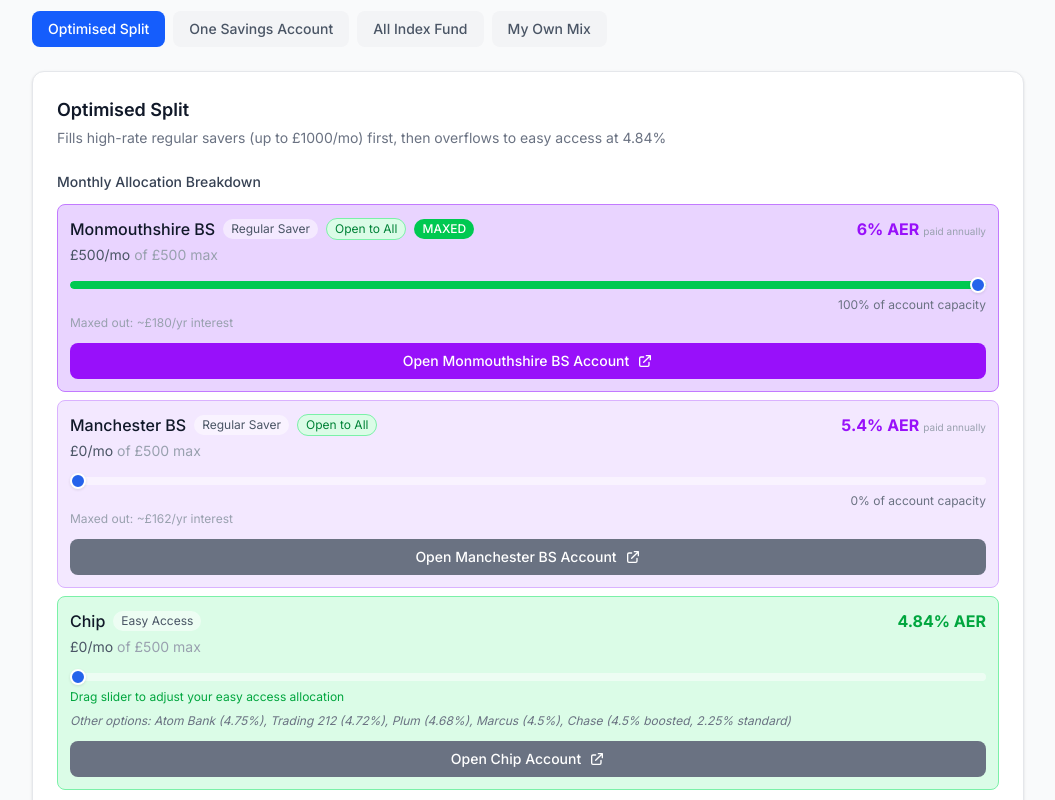
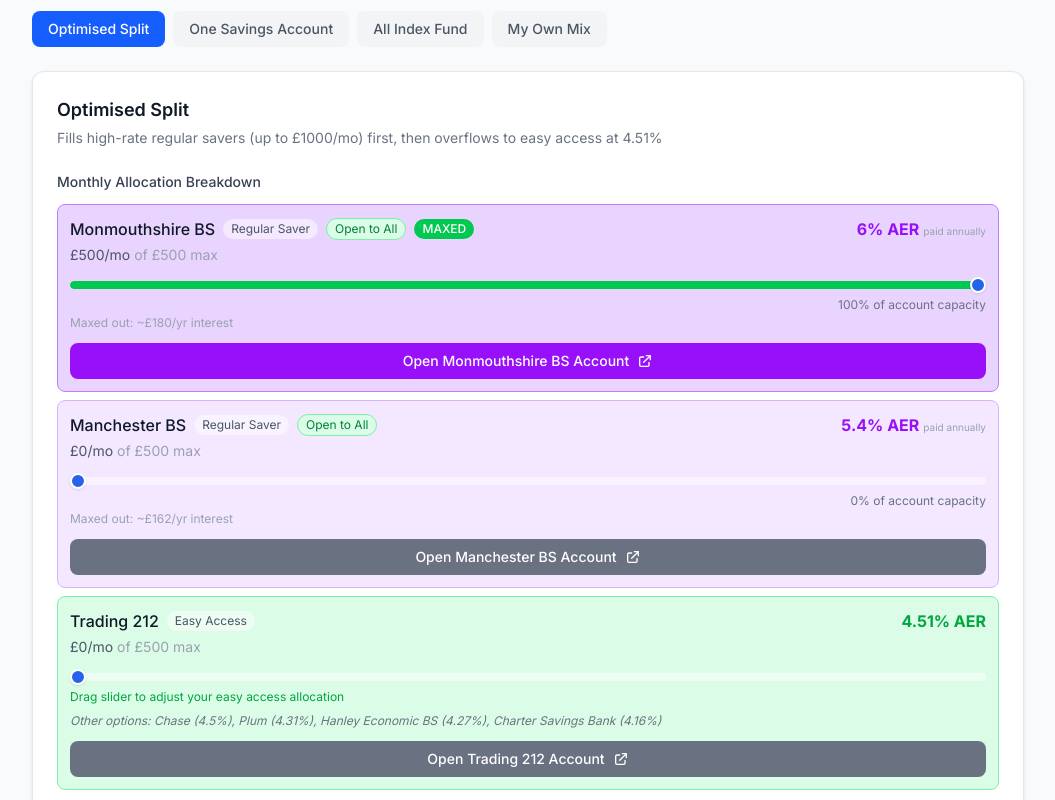
Before and after one commit to nelsoniu/uk-savings-sim, a Next.js app: page / in a window 1280 px wide. Shown: the part 520-1320 px from the top of the page, without its empty margins (112-1167 px from the left). Built offline with nearby package versions, Linux system fonts and the light colour scheme.

Commit message:
Replace easy-access accounts with MSE-verified data (1 May 2026): Trading 212 4.51%, Chase 4.5%, Plum 4.31%, Hanley Economic 4.27%, Charter Savings 4.16%

```diff
--- a/src/components/AllocationBreakdown.tsx
+++ b/src/components/AllocationBreakdown.tsx
@@ -253,7 +253,7 @@
               {/* Easy access note about other options */}
               {item.type === 'easyAccess' && (
                 <p className="text-xs text-gray-500 dark:text-gray-400 mt-2 italic">
-                  Other options: Atom Bank (4.75%), Trading 212 (4.72%), Plum (4.68%), Marcus (4.5%), Chase (4.5% boosted, 2.25% standard)
+                  Other options: Chase (4.5%), Plum (4.31%), Hanley Economic BS (4.27%), Charter Savings Bank (4.16%)
                 </p>
               )}
               {/* Individual account CTA button */}
--- a/src/components/StrategyTabs.tsx
+++ b/src/components/StrategyTabs.tsx
@@ -66,10 +66,10 @@
     },
     oneSavings: {
       title: 'One Savings Account',
-      description: `All savings into Marcus at ${accounts.defaultEasyAccessRate}% - simple and FSCS protected`,
+      description: `All savings into Trading 212 Cash ISA at ${accounts.defaultEasyAccessRate}% — simple, tax-free, and FSCS protected`,
       result: oneSavingsResult,
-      affiliateUrl: '#marcus',
-      affiliateText: 'Open Marcus Account',
+      affiliateUrl: '#trading212',
+      affiliateText: 'Open Trading 212 ISA',
     },
     allIndex: {
       title: 'All Index Fund',
--- a/src/data/accounts.json
+++ b/src/data/accounts.json
@@ -291,59 +291,70 @@
   ],
   "easyAccess": [
     {
-      "id": "chip",
-      "name": "Instant Access Saver",
-      "provider": "Chip",
-      "rate": 4.84,
-      "minDeposit": 1,
-      "maxBalance": 100000,
-      "requirements": "App only",
-      "affiliateUrl": "https://www.getchip.uk/savings-accounts",
-      "interestPayout": "monthly"
-    },
-    {
-      "id": "atom-bank",
-      "name": "Instant Saver",
-      "provider": "Atom Bank",
-      "rate": 4.75,
-      "minDeposit": 1,
-      "maxBalance": 100000,
-      "requirements": "App only",
-      "affiliateUrl": "https://www.atombank.co.uk/savings/instant-saver/",
-      "interestPayout": "monthly"
-    },
-    {
       "id": "trading212",
       "name": "Cash ISA",
       "provider": "Trading 212",
-      "rate": 4.72,
+      "rate": 4.51,
+      "rateType": "variable",
+      "interestPayout": "monthly",
       "minDeposit": 1,
       "maxBalance": 20000,
-      "requirements": "ISA allowance",
-      "affiliateUrl": "https://www.trading212.com/cash-isa",
-      "interestPayout": "daily"
+      "eligibility": "open-to-all",
+      "requirements": "3.6% variable + 0.91% 1yr newbie bonus. Cash ISA — £20k annual allowance. Flexible ISA.",
+      "affiliateUrl": "https://www.trading212.com/cash-isa"
+    },
+    {
+      "id": "chase",
+      "name": "Saver Account",
+      "provider": "Chase",
+      "rate": 4.5,
+      "rateType": "variable",
+      "interestPayout": "monthly",
+      "minDeposit": 1,
+      "maxBalance": 3000000,
+      "eligibility": "existing-customer",
+      "linkedProduct": "Chase current account",
+      "requirements": "2.25% variable + 2.25% 1yr newbie bonus. Requires Chase current account (no hard credit check). App only.",
+      "affiliateUrl": "https://www.chase.co.uk/savings"
     },
     {
       "id": "plum",
-      "name": "Easy Access Saver",
+      "name": "Cash ISA",
       "provider": "Plum",
-      "rate": 4.68,
-      "minDeposit": 1,
-      "maxBalance": 85000,
-      "requirements": "App only",
-      "affiliateUrl": "https://withplum.com/savings",
-      "interestPayout": "monthly"
+      "rate": 4.31,
+      "rateType": "variable",
+      "interestPayout": "monthly",
+      "minDeposit": 100,
+      "maxBalance": 20000,
+      "eligibility": "open-to-all",
+      "requirements": "2.54% variable + 1.77% 1yr newbie bonus. Cash ISA. Lower 4.2% on transfers from prior tax years. App only.",
+      "affiliateUrl": "https://withplum.com/cash-isa"
     },
     {
-      "id": "marcus",
-      "name": "Online Savings",
-      "provider": "Marcus",
-      "rate": 4.5,
+      "id": "hanley-economic",
+      "name": "Easy Access Saver",
+      "provider": "Hanley Economic BS",
+      "rate": 4.27,
+      "rateType": "variable",
+      "interestPayout": "annually",
+      "minDeposit": 100,
+      "maxBalance": 300000,
+      "eligibility": "open-to-all",
+      "requirements": "Max 2 withdrawals/year (60-day interest charge from 3rd onward).",
+      "affiliateUrl": "https://www.hanleyeconomic.co.uk/savings"
+    },
+    {
+      "id": "charter-savings",
+      "name": "Easy Access Saver",
+      "provider": "Charter Savings Bank",
+      "rate": 4.16,
+      "rateType": "variable",
+      "interestPayout": "monthly",
       "minDeposit": 1,
-      "maxBalance": null,
-      "requirements": "None",
-      "affiliateUrl": "https://www.marcus.co.uk/uk/en/savings/online-savings-account",
-      "interestPayout": "monthly"
+      "maxBalance": 1000000,
+      "eligibility": "open-to-all",
+      "requirements": "No bonus, no caveats. Unlimited withdrawals.",
+      "affiliateUrl": "https://www.chartersavingsbank.co.uk/savings"
     }
   ],
   "indexFunds": [
@@ -358,6 +369,6 @@
       "affiliateUrl": "https://www.vanguardinvestor.co.uk/investments/vanguard-ftse-all-world-ucits-etf-usd-accumulating"
     }
   ],
-  "defaultEasyAccessRate": 4.84,
+  "defaultEasyAccessRate": 4.51,
   "defaultIndexReturn": 10
 }
--- a/src/utils/calculations.ts
+++ b/src/utils/calculations.ts
@@ -187,7 +187,7 @@
   };
 }
 
-// Strategy 2: One Savings Account - all into Marcus at 4.75%
+// Strategy 2: One Savings Account — all into top easy-access at defaultEasyAccessRate
 export function calculateOneSavingsAccount(
   monthlyAmount: number,
   accounts: AccountsData
```
